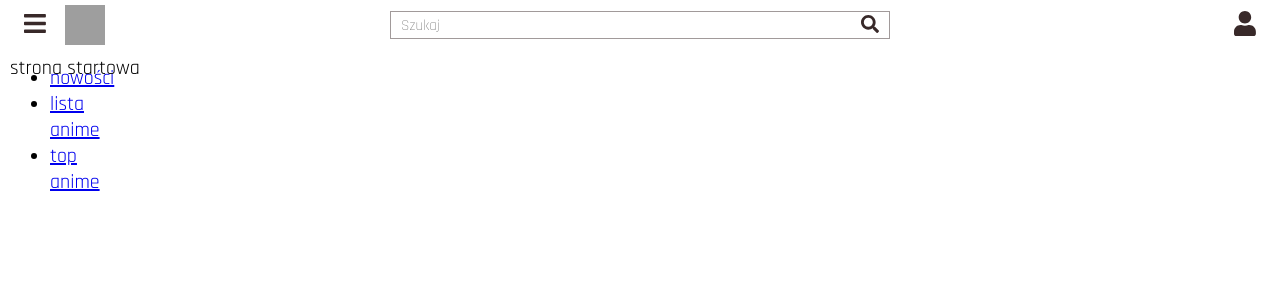
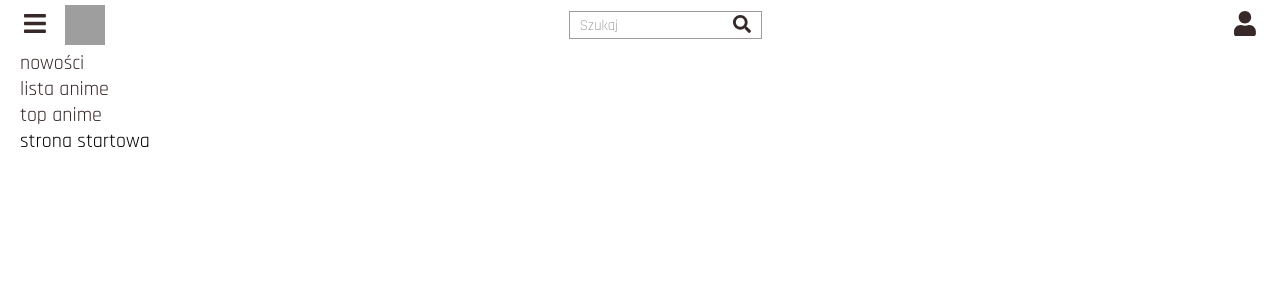
Before and after one commit to wojciechpismenko/Animu, a React (Create React App) app: page / in a window 1280 px wide. Both pictures are taken after a click on the button 35 px from the left and 25 px from the top of the page. Shown: the top 300 px of the page. Built offline with nearby package versions, Linux system fonts and the light colour scheme; grey boxes are pictures that could not be loaded.

Commit message:
added styles for all elements

```diff
--- a/src/components/Button/Button.scss
+++ b/src/components/Button/Button.scss
@@ -9,6 +9,7 @@
   text-decoration: none;
   color: $normalGray;
   cursor: pointer;
+  outline: none;
 
   &:focus {
     color: $darkGray;
--- a/src/components/Input/Input.js
+++ b/src/components/Input/Input.js
@@ -2,8 +2,7 @@ import React from       'react';
 import PropTypes from   'prop-types';
 import './Input.scss';
 
-const Input = ({tag: Tag, type, name, label, maxLength, placeholder, ...props}) => (
-  <>
+const Input = ({tag: Tag, type, name, maxLength, placeholder, ...props}) => (
     <Tag
       className='Input'
       type={type}
@@ -14,17 +13,12 @@ const Input = ({tag: Tag, type, name, label, maxLength, placeholder, ...props})
       placeholder={placeholder}
       {...props}
     />
-    <label className='Label' htmlFor={name}>
-      {label}
-    </label>
-  </>
 );
 
 Input.propTypes = {
   type: PropTypes.string,
   tag: PropTypes.string,
   name: PropTypes.string,
-  label: PropTypes.string,
   maxLength: PropTypes.number,
   placeholder: PropTypes.string,
 }
@@ -33,7 +27,6 @@ Input.defaultProps = {
   type: 'text',
   tag: 'input',
   name: '',
-  label: '',
   maxLength: 200,
   placeholder: '',
 }
--- a/src/components/Input/Input.scss
+++ b/src/components/Input/Input.scss
@@ -10,13 +10,10 @@
   text-decoration: none;
   color: $normalGray;
   cursor: text;
+  outline: none;
 
   &:focus {
     color: $darkGray;
     font-weight: $normalFontWeight;
   }
 }
-
-.Label {
-
-}
--- a/src/components/LoginForm/LoginForm.js
+++ b/src/components/LoginForm/LoginForm.js
@@ -1,6 +1,8 @@
 import React    from 'react';
+
 import Input    from '../Input/Input';
 import Button   from '../Button/Button';
+import './LoginForm.scss';
 
 export default class LoginForm extends React.Component {
   state = {
@@ -16,24 +18,24 @@ export default class LoginForm extends React.Component {
 
   render() {
     return (
-      <div>
-        <form>
+      <form className='LoginForm'>
         <Input
+          className='LoginForm-input'
           name="login"
           placeholder="Login lub mail"
           onChange={this.handleInputChange}
           value={this.state.login}
         />
         <Input
+          className='LoginForm-input'
           type="password"
           name="password"
           placeholder="Hasło"
           onChange={this.handleInputChange}
           value={this.state.password}
         />
-          <Button>zaloguj</Button>
+        <Button className='LoginForm-button'>zaloguj</Button>
       </form>
-      </div>
     )
   }
 };
--- a/src/components/LoginForm/LoginForm.scss
+++ b/src/components/LoginForm/LoginForm.scss
@@ -0,0 +1,33 @@
+@import '../../variables.scss';
+@import '../Button/Button.scss';
+@import '../Input/Input.scss';
+
+.LoginForm {
+  position: relative;
+  top: 50px;
+  right: 15px;
+  display: grid;
+  grid-template-columns: auto;
+  grid-gap: 3px 10px;
+  justify-content: end;
+  align-items: center;
+
+  &-input{
+    @extend .Input;
+
+    border: 1px solid $lightGray;
+    color: $darkGray;
+  }
+
+  &-button {
+    @extend .Button;
+
+    margin: 0;
+    padding: 0;
+    text-align: end;
+
+    &:hover {
+      color: $darkGray;
+    }
+  }
+}
--- a/src/components/RegisterForm/RegisterForm.js
+++ b/src/components/RegisterForm/RegisterForm.js
@@ -1,6 +1,8 @@
 import React    from 'react';
+
 import Input    from '../Input/Input';
 import Button   from '../Button/Button';
+import './RegisterForm.scss';
 
 export default class RegisterForm extends React.Component {
   state = {
@@ -81,21 +83,23 @@ export default class RegisterForm extends React.Component {
 
   render() {
     return (
-      <div>
-        <form>
+      <form className='RegisterForm'>
         <Input
+          className='RegisterForm-input'
           name="mail"
           placeholder="Mail"
           onChange={this.handleInputChange}
           value={this.state.mail}
         />
         <Input
+          className='RegisterForm-input'
           name="login"
           placeholder="Login"
           onChange={this.handleInputChange}
           value={this.state.login}
         />
         <Input
+          className='RegisterForm-input'
           type="password"
           name="password"
           placeholder="Hasło"
@@ -103,15 +107,15 @@ export default class RegisterForm extends React.Component {
           value={this.state.password}
         />
         <Input
+          className='RegisterForm-input'
           type="password"
           name="passwordRepeat"
           placeholder="Powtórz hasło"
           onChange={this.handleInputChange}
           value={this.state.passwordRepeat}
         />
-          <Button onClick={this.registerButton}>zarejestruj</Button>
+        <Button className='RegisterForm-button' onClick={this.registerButton}>zarejestruj</Button>
       </form>
-      </div>
     )
   }
 };
--- a/src/components/RegisterForm/RegisterForm.scss
+++ b/src/components/RegisterForm/RegisterForm.scss
@@ -0,0 +1,33 @@
+@import '../../variables.scss';
+@import '../Button/Button.scss';
+@import '../Input/Input.scss';
+
+.RegisterForm {
+  position: relative;
+  top: 50px;
+  right: 15px;
+  display: grid;
+  grid-template-columns: auto;
+  grid-gap: 3px 10px;
+  justify-content: end;
+  align-items: center;
+
+  &-input{
+    @extend .Input;
+
+    border: 1px solid $lightGray;
+    color: $darkGray;
+  }
+
+  &-button {
+    @extend .Button;
+
+    margin: 0;
+    padding: 0;
+    text-align: end;
+
+    &:hover {
+      color: $darkGray;
+    }
+  }
+}
--- a/src/components/SideBar/SideBar.js
+++ b/src/components/SideBar/SideBar.js
@@ -1,17 +1,19 @@
-import React from 'react';
-import { NavLink } from 'react-router-dom';
+import React        from 'react';
+import { NavLink }  from 'react-router-dom';
+
+import './SideBar.scss';
 
 const SideBar = () => (
-  <nav>
-    <ul>
+  <nav className='SideBar'>
+    <ul className='SideBar-list'>
       <li>
-        <NavLink to="/news">nowości</NavLink>
+        <NavLink className='SideBar-list-item' to="/news">nowości</NavLink>
       </li >
-      <li>
-        <NavLink to="/list">lista anime</NavLink>
+      <li >
+        <NavLink className='SideBar-list-item' to="/list">lista anime</NavLink>
       </li >
-      <li>
-        <NavLink to="/top">top anime</NavLink>
+      <li >
+        <NavLink className='SideBar-list-item' to="/top">top anime</NavLink>
       </li >
     </ul>
   </nav>
--- a/src/components/SideBar/SideBar.scss
+++ b/src/components/SideBar/SideBar.scss
@@ -0,0 +1,31 @@
+@import '../../variables.scss';
+@import '../Button/Button.scss';
+
+.SideBar {
+  position: relative;
+  top: 50px;
+  left: 20px;
+  display: grid;
+  grid-template-columns: auto;
+  grid-gap: 3px 10px;
+  justify-content: start;
+  align-items: center;
+
+  &-list{
+    list-style-type: none;
+    margin: 0;
+    padding: 0;
+
+    &-item {
+      @extend .Button;
+
+      margin: 0;
+      padding: 0;
+      text-align: start;
+
+      &:hover {
+        color: $darkGray;
+      }
+    }
+  }
+}
--- a/src/components/TopBar/TopBar.js
+++ b/src/components/TopBar/TopBar.js
@@ -34,9 +34,9 @@ export default class TopBar extends React.Component {
 
   openLoginRegisterButtons = () => {
     return(
-      <div className='TopBar-button'>
-        <Button className='TopBar-button-openForm' onClick={this.openModal} name='LoginForm'>zaloguj</Button>
-        <Button className='TopBar-button-openForm' onClick={this.openModal} name='RegisterForm'>zarejestruj</Button>
+      <div className='TopBar-modal'>
+        <Button className='TopBar-modal-button' onClick={this.openModal} name='LoginForm'>zaloguj</Button>
+        <Button className='TopBar-modal-button' onClick={this.openModal} name='RegisterForm'>zarejestruj</Button>
       </div>
     )
   }
@@ -49,7 +49,7 @@ export default class TopBar extends React.Component {
             <Button className='TopBar-button' onClick={this.openModal} name='SideBar'>
               <FontAwesomeIcon className='TopBar-button-svg' icon="bars" />
             </Button>
-            <div className='TopBar-button'>
+            <div className='TopBar-button' onClick={this.openModal} name='RootView'>
               <NavLink className='TopBar-button-item' exact to="/">
                 <img className='TopBar-button-logo' src="https://encrypted-tbn0.gstatic.com/images?q=tbn:ANd9GcSDosx28S7ZL-VwKG_4P9lxO69wTpw892vy2sRE9vyxVtPr2otnbQ" alt="logo" />
               </NavLink>
@@ -67,12 +67,12 @@ export default class TopBar extends React.Component {
             <Button className='TopBar-button' onClick={this.openModal} name='LoginRegisterForm'>
               <FontAwesomeIcon className='TopBar-button-svg' icon="user" />
             </Button>
+          </div>
 
-            { this.state.isModalOpen === 'SideBar' && <SideBar /> }
-            { this.state.isModalOpen === 'LoginRegisterForm' && this.openLoginRegisterButtons() }
-            { this.state.isModalOpen === 'LoginForm' && <LoginForm /> }
-            { this.state.isModalOpen === 'RegisterForm' && <RegisterForm /> }
-          </div>
+          { this.state.isModalOpen === 'SideBar' && <SideBar /> }
+          { this.state.isModalOpen === 'LoginRegisterForm' && this.openLoginRegisterButtons() }
+          { this.state.isModalOpen === 'LoginForm' && <LoginForm /> }
+          { this.state.isModalOpen === 'RegisterForm' && <RegisterForm /> }
 
           <div className='Content'>
             <Switch>
--- a/src/components/TopBar/TopBar.scss
+++ b/src/components/TopBar/TopBar.scss
@@ -5,10 +5,11 @@
 .TopBar {
   position: fixed;
   padding: 5px 10px 5px;
-  display: grid;
-  grid-template-columns: 50px 50px 1fr 50px;
+  display: inline-grid;
+  grid-template-columns: 50px 50px auto 50px;
   align-items: center;
   width: 100vw;
+
 
   &-button {
     @extend .Button;
@@ -26,12 +27,6 @@
       justify-content: center;
       margin: 0;
       padding: 0;
-    }
-
-    &-openForm {
-      @extend .Button;
-
-      font-size: $smallFontSize;
     }
 
     &-logo {
@@ -55,23 +50,18 @@
   }
 
   &-input {
-    // position: relative;
-    // display: flex;
-    // align-items: center;
-    // justify-content: center;
-    // width: 100%;
 
     &-container {
       justify-content: center;
-      display: flex;
+      display: grid;
+      grid-template-columns: auto 0px;
       width: 100%;
 
       &-textarea {
         @extend .Input;
 
-        // position: relative;
         width: 100%;
-        max-width: 500px;
+        max-width: 300px;
         border: 1px solid $lightGray;
         color: $darkGray;
       }
@@ -93,10 +83,27 @@
       }
     }
   }
+
+  &-modal {
+    position: relative;
+    top: 50px;
+    right: 15px;
+    display: grid;
+    justify-content: end;
+
+    &-button {
+      @extend .Button;
+
+      margin: 0;
+      padding: 0;
+      text-align: end;
+    }
+  }
 }
 
 .Content {
-  padding: 5px 10px 5px;
-  position: absolute;
+  padding: 0px 20px;
+  position: relative;
   top: 50px;
+  display: block;
 }
```
Lines whose indentation alone changed are shown as unchanged.
